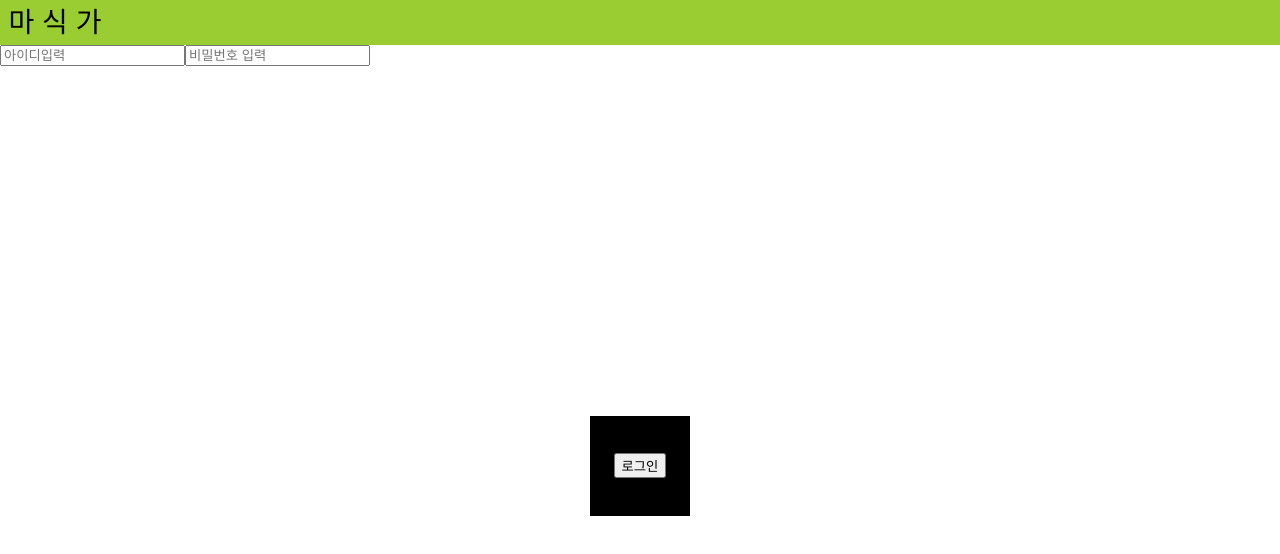
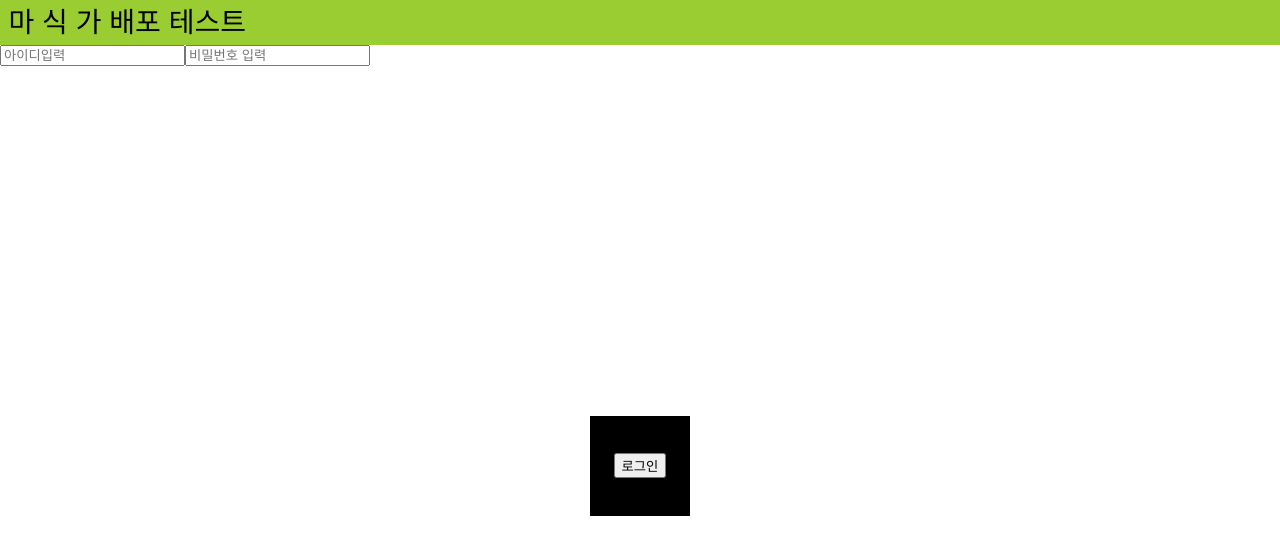
Before and after one commit to dongmin3891/masikga, a React (Create React App) app in the folder frontend/: page /login in a window 1280 px wide. Shown: the top 554 px of the page. Built offline with nearby package versions, Linux system fonts and the light colour scheme.

Commit message:
test: github actions test

```diff
--- a/frontend/src/components/header/index.tsx
+++ b/frontend/src/components/header/index.tsx
@@ -5,7 +5,7 @@ const Header = () :JSX.Element => {
   return (
         <div className='header'>
             <S.Title>
-                <header>마 식 가</header>
+                <header>마 식 가 배포 테스트</header>
                 <span></span>
                 {/* <button type='button'>햄버거</button> */}
             </S.Title>
```
